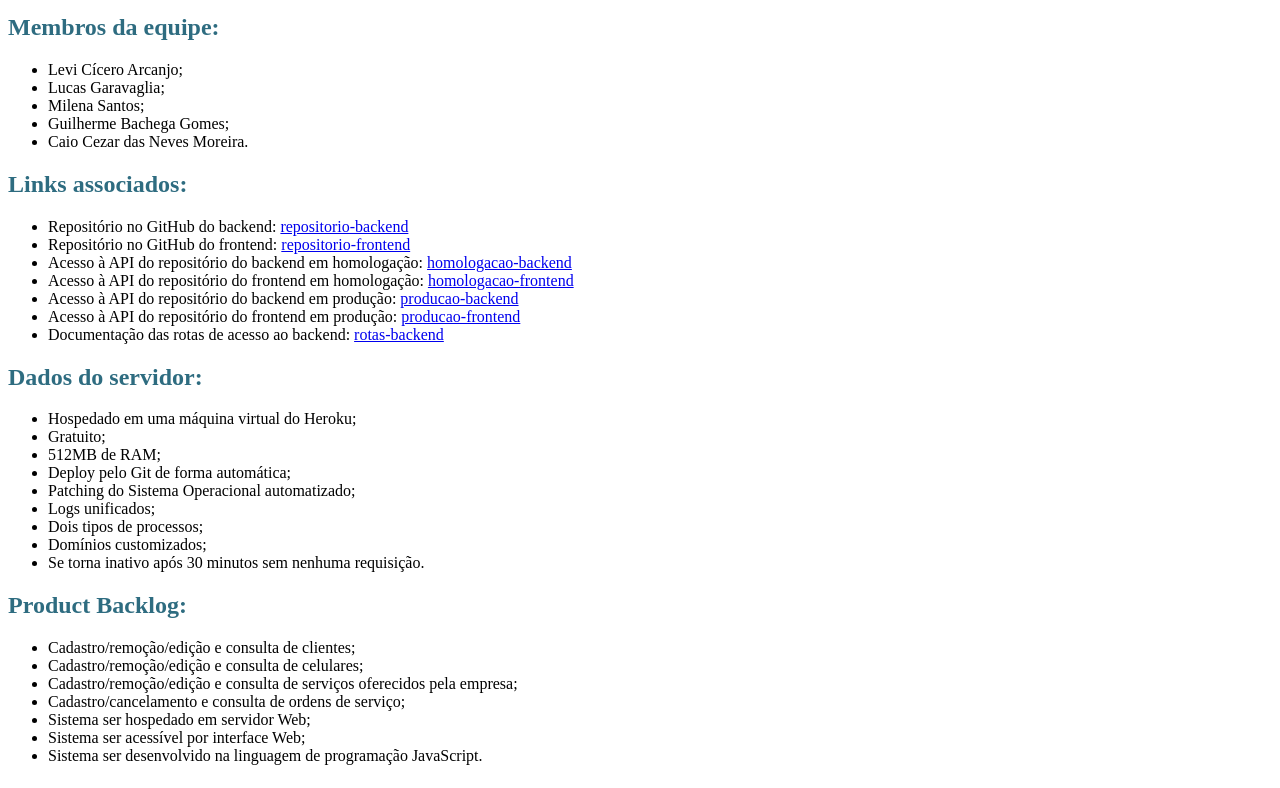
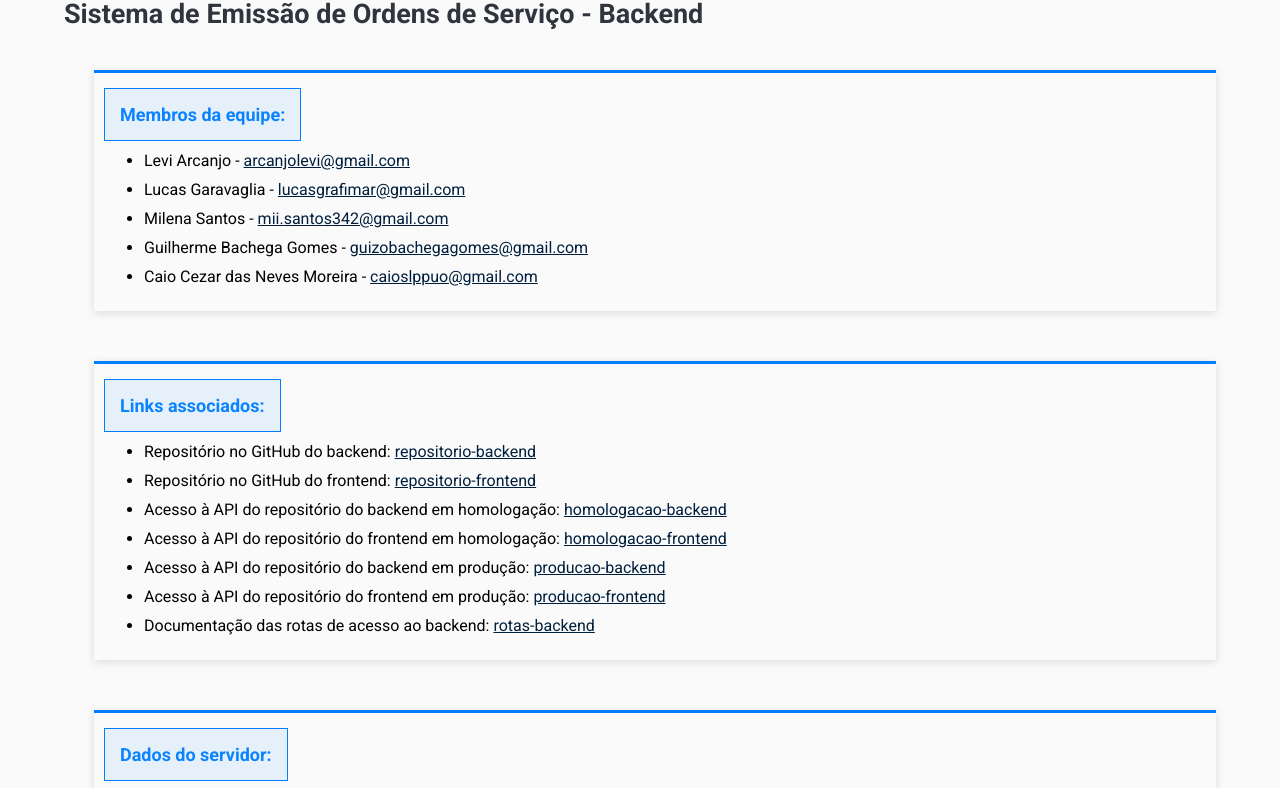
Before and after one commit to CaioslppUO/trabalho-es2-1-backend, a website: page public/index.html in a window 1280 px wide. Shown: the part 66-854 px from the top of the page. Drawn offline with Linux system fonts and the light colour scheme.

Commit message:
wikipage update

```diff
--- a/package.json
+++ b/package.json
@@ -4,7 +4,7 @@
   "version": "0.1.0",
   "description": "A Strapi application",
   "scripts": {
-    "develop": "strapi develop",
+    "dev": "strapi develop",
     "start": "strapi start",
     "build": "strapi build",
     "strapi": "strapi"
--- a/public/index.html
+++ b/public/index.html
@@ -1,52 +1,187 @@
 <!DOCTYPE html>
 <html lang="en">
   <head>
-  <meta charset="UTF-8">
-  <meta http-equiv="X-UA-Compatible" content="IE=edge">
-  <meta name="viewport" content="width=device-width, initial-scale=1.0">
+    <meta charset="UTF-8" />
+    <!-- <meta http-equiv="X-UA-Compatible" content="IE=edge" /> -->
+    <!-- <meta name="viewport" content="width=device-width, initial-scale=1.0" /> -->
+    <link rel="preconnect" href="https://fonts.googleapis.com" />
+    <link rel="preconnect" href="https://fonts.gstatic.com" crossorigin />
+    <link
+      href="https://fonts.googleapis.com/css2?family=Cairo:wght@400;700;800;900&family=Roboto:wght@400;700&family=Ubuntu:wght@400;700&display=swap"
+      rel="stylesheet"
+    />
     <title>Página Inicial</title>
+    <style>
+      * {
+        box-sizing: border-box;
+        margin: 0;
+        padding: 0;
+        font-family: "Roboto", sans-serif;
+      }
+
+      body {
+        background-color: #fafafb;
+        /* width: 100vw;
+        height: 100vh;
+        display: flex;
+        a
+        flex-direction: column;
+        overflow-y: scroll; */
+        padding: 5%;
+      }
+
+      ul {
+        margin: 0 auto;
+        box-shadow: rgba(99, 99, 99, 0.2) 0px 2px 8px 0px;
+        padding: 15px 30px 15px 50px;
+        border-top: 3px solid #007eff;
+        margin: 20px 0 50px 30px;
+      }
+
+      ul h2 {
+        font-size: 18px;
+        border: 1px solid #007eff;
+        padding: 15px;
+        margin-left: -40px;
+        background: #e6f0fb;
+        color: #0b83ff;
+        width: fit-content;
+      }
+
+      ul li {
+        /* list-style: none; */
+        margin: 10px 0;
+      }
+
+      h1 {
+        color: #30343d;
+        margin-bottom: 40px;
+        font-size: 27px;
+      }
+
+      a {
+        color: #001f3d;
+      }
+    </style>
   </head>
-<body> <!-- Força Levi ta tudo text-align:justify -->
-<h1 style="color: #5e9ca0; text-align: justify;">Sistema de Emiss&atilde;o de Ordens de Servi&ccedil;o</h1>
-<h2 style="color: #2e6c80; text-align: justify;">Membros da equipe:</h2>
-<ul style="text-align: justify;">
-  <li style="text-align: justify;">Levi C&iacute;cero Arcanjo;</li>
-  <li style="text-align: justify;">Lucas Garavaglia;</li>
-  <li style="text-align: justify;">Milena Santos;</li>
-  <li style="text-align: justify;">Guilherme Bachega Gomes;</li>
-  <li style="text-align: justify;">Caio Cezar das Neves Moreira.</li>
+  <body>
+    <!-- Força Levi ta tudo text-align:justify -->
+
+    <h1>Sistema de Emissão de Ordens de Serviço - Backend</h1>
+    <ul>
+      <h2>Membros da equipe:</h2>
+      <li>
+        Levi Arcanjo -
+        <a href="mailto:arcanjolevi@gmail.com">arcanjolevi@gmail.com</a>
+      </li>
+      <li>
+        Lucas Garavaglia -
+        <a href="mailto:lucasgrafimar@gmail.com">lucasgrafimar@gmail.com</a>
+      </li>
+      <li>
+        Milena Santos -
+        <a href="mailto:mii.santos342@gmail.com">mii.santos342@gmail.com</a>
+      </li>
+      <li>
+        Guilherme Bachega Gomes -
+        <a href="mailto:guizobachegagomes@gmail.com"
+          >guizobachegagomes@gmail.com</a
+        >
+      </li>
+      <li>
+        Caio Cezar das Neves Moreira -
+        <a href="mailto:caioslppuo@gmail.com">caioslppuo@gmail.com</a>
+      </li>
     </ul>
-<h2 style="color: #2e6c80; text-align: justify;">Links associados:</h2>
-<ul style="text-align: justify;">
-  <li>Reposit&oacute;rio no GitHub do backend: <a title="Backend" href="https://github.com/CaioslppUO/trabalho-es2-1-backend" target="_blank">repositorio-backend</a></li>
-  <li>Reposit&oacute;rio no GitHub do frontend: <a title="Frontend" href="https://github.com/CaioslppUO/trabalho-es2-1-frontend" target="_blank">repositorio-frontend</a></li>
-  <li>Acesso &agrave; API do reposit&oacute;rio do backend em homologa&ccedil;&atilde;o: <a title="Homologa&ccedil;&atilde;o Backend" href="https://nota-fiscal-backend-test.herokuapp.com/" target="_blank">homologacao-backend</a></li>
-  <li>Acesso &agrave; API do reposit&oacute;rio do frontend em homologa&ccedil;&atilde;o: <a title="Homologa&ccedil;&atilde;o Frontend" href="https://nota-fiscal-frontend-test.herokuapp.com/">homologacao-frontend</a></li>
-  <li>Acesso &agrave; API do reposit&oacute;rio do backend em produ&ccedil;&atilde;o: <a title="Produ&ccedil;&atilde;o Backend" href="https://nota-fiscal-backend-deploy.herokuapp.com/" target="_blank">producao-backend</a></li>
-  <li>Acesso &agrave; API do reposit&oacute;rio do frontend em produ&ccedil;&atilde;o: <a title="Produ&ccedil;&atilde;o Frontend" href="https://nota-fiscal-frontend-deploy.herokuapp.com/" target="_blank">producao-frontend</a></li>
-  <li>Documenta&ccedil;&atilde;o das rotas de acesso ao backend: <a title="Rotas Backend" href="https://nota-fiscal-backend-test.herokuapp.com/documentation" target="_blank">rotas-backend</a></li>
+    <ul>
+      <h2>Links associados:</h2>
+      <li>
+        Repositório no GitHub do backend:
+        <a
+          title="Backend"
+          href="https://github.com/CaioslppUO/trabalho-es2-1-backend"
+          target="_blank"
+          >repositorio-backend</a
+        >
+      </li>
+      <li>
+        Repositório no GitHub do frontend:
+        <a
+          title="Frontend"
+          href="https://github.com/CaioslppUO/trabalho-es2-1-frontend"
+          target="_blank"
+          >repositorio-frontend</a
+        >
+      </li>
+      <li>
+        Acesso à API do repositório do backend em homologação:
+        <a
+          title="Homologação do Backend"
+          href="https://nota-fiscal-backend-test.herokuapp.com/"
+          target="_blank"
+          >homologacao-backend</a
+        >
+      </li>
+      <li>
+        Acesso à API do repositório do frontend em homologação:
+        <a
+          title="Homologação Frontend"
+          href="https://nota-fiscal-frontend-test.herokuapp.com/"
+          >homologacao-frontend</a
+        >
+      </li>
+      <li>
+        Acesso à API do repositório do backend em produção:
+        <a
+          title="Produção Backend"
+          href="https://nota-fiscal-backend-deploy.herokuapp.com/"
+          target="_blank"
+          >producao-backend</a
+        >
+      </li>
+      <li>
+        Acesso à API do repositório do frontend em produção:
+        <a
+          title="Produção Frontend"
+          href="https://nota-fiscal-frontend-deploy.herokuapp.com/"
+          target="_blank"
+          >producao-frontend</a
+        >
+      </li>
+      <li>
+        Documentação das rotas de acesso ao backend:
+        <a
+          title="Rotas Backend"
+          href="https://nota-fiscal-backend-test.herokuapp.com/documentation"
+          target="_blank"
+          >rotas-backend</a
+        >
+      </li>
     </ul>
-<h2 style="color: #2e6c80; text-align: justify;">Dados do servidor:</h2>
-<ul style="text-align: justify;">
-  <li>Hospedado em uma m&aacute;quina virtual do Heroku;</li>
-  <li>Gratuito;</li>
-  <li>512MB de RAM;</li>
-  <li>Deploy pelo Git de forma autom&aacute;tica;</li>
-  <li>Patching do Sistema Operacional automatizado;</li>
-  <li>Logs unificados;</li>
-  <li>Dois tipos de processos;</li>
-  <li>Dom&iacute;nios customizados;</li>
-  <li>Se torna inativo ap&oacute;s 30 minutos sem nenhuma requisi&ccedil;&atilde;o.</li>
+    <ul>
+      <h2>Dados do servidor:</h2>
+      <li>Hospedado em uma máquina virtual do Heroku</li>
+      <li>Gratuito</li>
+      <li>512MB de RAM</li>
+      <li>Deploy pelo Git de forma Automática</li>
+      <li>Patching do Sistema Operacional automatizado</li>
+      <li>Logs unificados</li>
+      <li>Dois tiLevi Cícerocero Arcanjo</li>
+      <li>No Máximo dois de processos simultâneos</li>
+      <li>Domínios customizados</li>
+      <li>Se torna inativo após 30 minutos sem nenhuma requisição</li>
     </ul>
-<h2 style="color: #2e6c80; text-align: justify;">Product Backlog:</h2>
-<ul>
-  <li style="text-align: justify;">Cadastro/remo&ccedil;&atilde;o/edi&ccedil;&atilde;o e consulta de clientes;</li>
-  <li style="text-align: justify;">Cadastro/remo&ccedil;&atilde;o/edi&ccedil;&atilde;o e consulta de celulares;</li>
-  <li style="text-align: justify;">Cadastro/remo&ccedil;&atilde;o/edi&ccedil;&atilde;o e consulta de servi&ccedil;os oferecidos pela empresa;</li>
-  <li style="text-align: justify;">Cadastro/cancelamento e consulta de ordens de servi&ccedil;o;</li>
-  <li style="text-align: justify;">Sistema ser hospedado em servidor Web;</li>
-  <li style="text-align: justify;">Sistema ser acess&iacute;vel por interface Web;</li>
-  <li style="text-align: justify;">Sistema ser desenvolvido na linguagem de programa&ccedil;&atilde;o JavaScript.</li>
-</ul>
+    <!-- <ul>
+      <h2>Product Backlog</h2>
+      <li>Cadastro/remoção/edição e consulta de clientes;</li>
+      <li>Cadastro/remoção/edição e consulta de celulares;</li>
+      <li>
+        Cadastro/remoção/edição e consulta de serviços oferecidos pela empresa;
+      </li>
+      <li>Cadastro/cancelamento e consulta de ordens de serviço;</li>
+      <li>Sistema ser hospedado em servidor Web;</li>
+      <li>Sistema ser acess&iacute;vel por interface Web;</li>
+      <li>Sistema ser desenvolvido na linguagem de programação JavaScript.</li>
+    </ul> -->
   </body>
 </html>
```
Also changed, not shown: src/extensions/documentation/documentation/1.0.0/full_documentation.json, 1 other file. Lines whose indentation alone changed are shown as unchanged.
